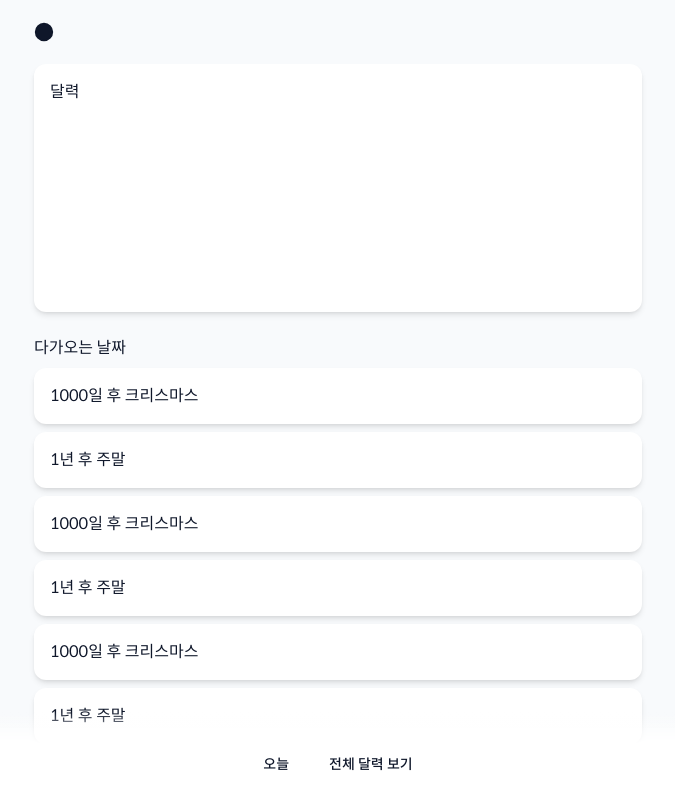
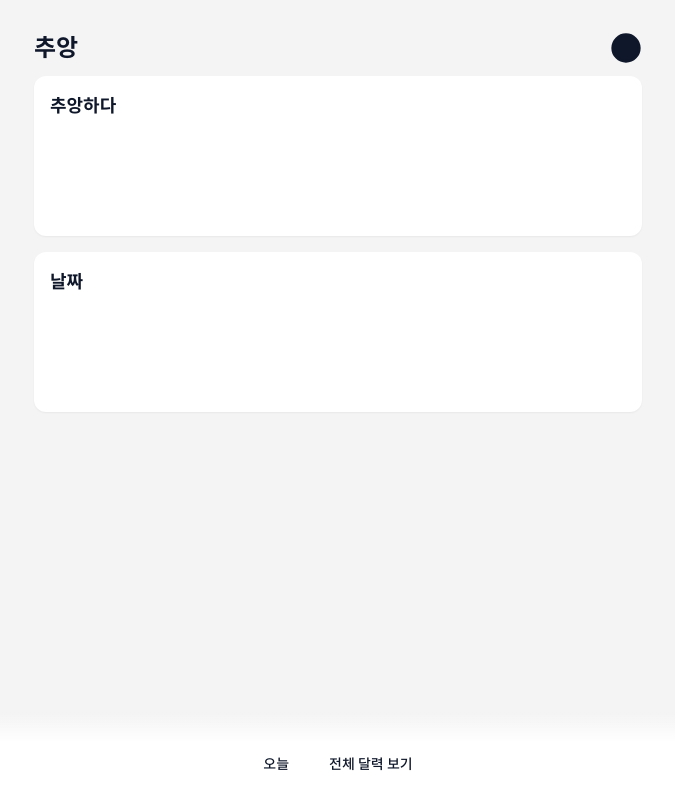
Before and after one commit to bepyan/adore-u, a Next.js app: page / in a window 1280 px wide. Shown: the top 798 px of the page, without its empty margins (302-977 px from the left). Built offline with nearby package versions, Linux system fonts and the light colour scheme.

Commit message:
🍻 hero-card with framer-motion

```diff
--- a/package.json
+++ b/package.json
@@ -11,6 +11,7 @@
   },
   "dependencies": {
     "class-variance-authority": "^0.4.0",
+    "framer-motion": "^9.0.1",
     "lucide-react": "^0.108.0",
     "react": "18.2.0",
     "react-dom": "18.2.0"
--- a/src/app/layout.tsx
+++ b/src/app/layout.tsx
@@ -1,6 +1,5 @@
 import '~/styles/global.css'
 
-import { PageHeader } from '~/components/PageHeader'
 import { fontSpoqa } from '~/libs/fonts'
 import { cn } from '~/libs/utils'
 
@@ -11,13 +10,10 @@ export default function RootLayout({ children }: { children: React.ReactNode })
       <body
         className={cn(
           fontSpoqa.variable,
-          'min-h-screen w-full font-sans bg-slate-50 text-slate-900 antialiased',
+          'min-h-screen w-full font-sans bg-zinc-100 text-slate-900 antialiased',
         )}
       >
-        <div className='flex min-h-screen flex-col'>
-          <PageHeader />
-          {children}
-        </div>
+        {children}
       </body>
     </html>
   )
--- a/src/app/page.tsx
+++ b/src/app/page.tsx
@@ -1,40 +1,46 @@
+'use client'
+
+import { useState } from 'react'
+
+import HeroCard from '~/components/HeroCard'
+import { PageHeader } from '~/components/PageHeader'
 import Button from '~/components/ui/Button'
-import Card from '~/components/ui/Card'
 
 export default function Home() {
+  const [fullLanding, setFullLanding] = useState(false)
+  const [fullCalender, setFullCalender] = useState(false)
+
+  const toggleFullCalender = () => {
+    document.body.style.overflow = fullCalender ? '' : 'hidden'
+    setFullCalender(!fullCalender)
+  }
+
+  const toggleLanding = () => {
+    document.body.style.overflow = fullLanding ? '' : 'hidden'
+    setFullLanding(!fullLanding)
+  }
+
   return (
-    <main>
-      <div className='container fixed inset-x-0 top-16 bg-slate-50'>
-        <Card className=''>
-          <h2>달력</h2>
-          <div className="h-48 overflow-scroll">
-          </div>
-        </Card>
+    <main className='min-h-min'>
+      <PageHeader />
+
+      <div className='container flex flex-col gap-4'>
+        <HeroCard show={fullLanding}>
+          <h2 className='sticky top-0 text-lg font-bold'>추앙하다</h2>
+        </HeroCard>
+
+        <HeroCard show={fullCalender}>
+          <h2 className='sticky top-0 text-lg font-bold'>날짜</h2>
+        </HeroCard>
       </div>
 
-      <div className='container mt-4 pt-80 pb-24'>
-        <h2>다가오는 날짜</h2>
-        <div className='mt-2 space-y-2'>
-          <Card ><div>1000일 후 크리스마스</div></Card>
-          <Card ><div>1년 후 주말</div></Card>
-          <Card ><div>1000일 후 크리스마스</div></Card>
-          <Card ><div>1년 후 주말</div></Card>
-          <Card ><div>1000일 후 크리스마스</div></Card>
-          <Card ><div>1년 후 주말</div></Card>
-          <Card ><div>1000일 후 크리스마스</div></Card>
-          <Card ><div>1년 후 주말</div></Card>
-          <Card ><div>1000일 후 크리스마스</div></Card>
-          <Card ><div>1년 후 주말</div></Card>
-        </div>
-      </div>
-
-      <div className='fixed inset-x-0 bottom-14 h-8 bg-gradient-to-b from-transparent to-white' />
-      <div className='fixed inset-x-0 bottom-0 bg-white pb-4'>
+      <div className='fixed inset-x-0 bottom-14 z-50 h-8 bg-gradient-to-b from-transparent to-white' />
+      <div className='fixed inset-x-0 bottom-0 z-50 bg-white pb-4'>
         <div className='flex items-center justify-center gap-2'>
-          <Button variant="ghost">
+          <Button variant="ghost" onClick={toggleLanding}>
             오늘
           </Button>
-          <Button variant="ghost">
+          <Button variant="ghost" onClick={toggleFullCalender}>
             전체 달력 보기
           </Button>
         </div>
--- /dev/null
+++ b/src/components/HeroCard.tsx
@@ -0,0 +1,22 @@
+import { motion } from 'framer-motion'
+
+import { cn } from '~/libs/utils'
+
+export interface HeroCardProps {
+  show: boolean
+  children?: React.ReactNode
+}
+
+export default function HeroCard({ show, children }: HeroCardProps) {
+  return <motion.div
+    layout
+    className={cn(
+      'rounded-xl bg-white p-4 h-40 overflow-hidden shadow-sm',
+      show && 'z-40 fixed p-8 inset-0 overflow-scroll h-full',
+    )}
+  >
+    <motion.div layout className=''>
+      {children}
+    </motion.div>
+  </motion.div>
+}
--- a/src/components/PageHeader.tsx
+++ b/src/components/PageHeader.tsx
@@ -2,9 +2,14 @@ import { Icons } from './ui/Icons'
 
 export function PageHeader() {
   return (
-    <header className="fixed top-0 z-40 w-full">
-      <div className="container flex h-16 items-center bg-slate-50">
-        <Icons.logo className='h-5 w-5' />
+    <header className="z-10 w-full">
+      <div className="container flex items-end pt-8 pb-3">
+        <div>
+          <h1 className='text-2xl font-extrabold'>추앙</h1>
+        </div>
+        <div className='ml-auto'>
+          <Icons.logo className='h-8 w-8' />
+        </div>
       </div>
     </header>
   )
--- a/src/components/ui/Card.tsx
+++ /dev/null
@@ -1,7 +0,0 @@
-import { cn } from '~/libs/utils'
-
-export default function Card({ className, children, ...props }: React.ButtonHTMLAttributes<HTMLDivElement>) {
-  return <section {...props} className={cn('rounded-xl bg-white p-4 shadow-md', className)}>
-    {children}
-  </section>
-}
```
Also changed, not shown: 1 other file (tests, documents, lock files or other folders).
